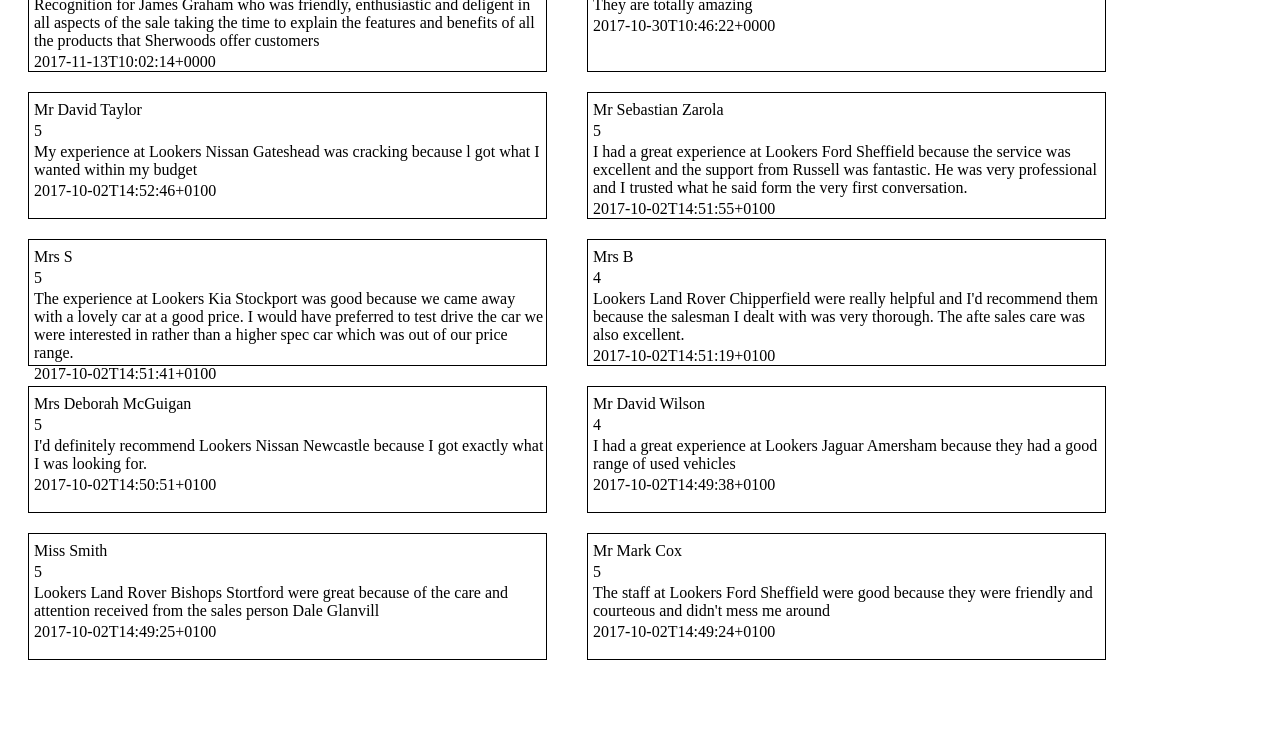
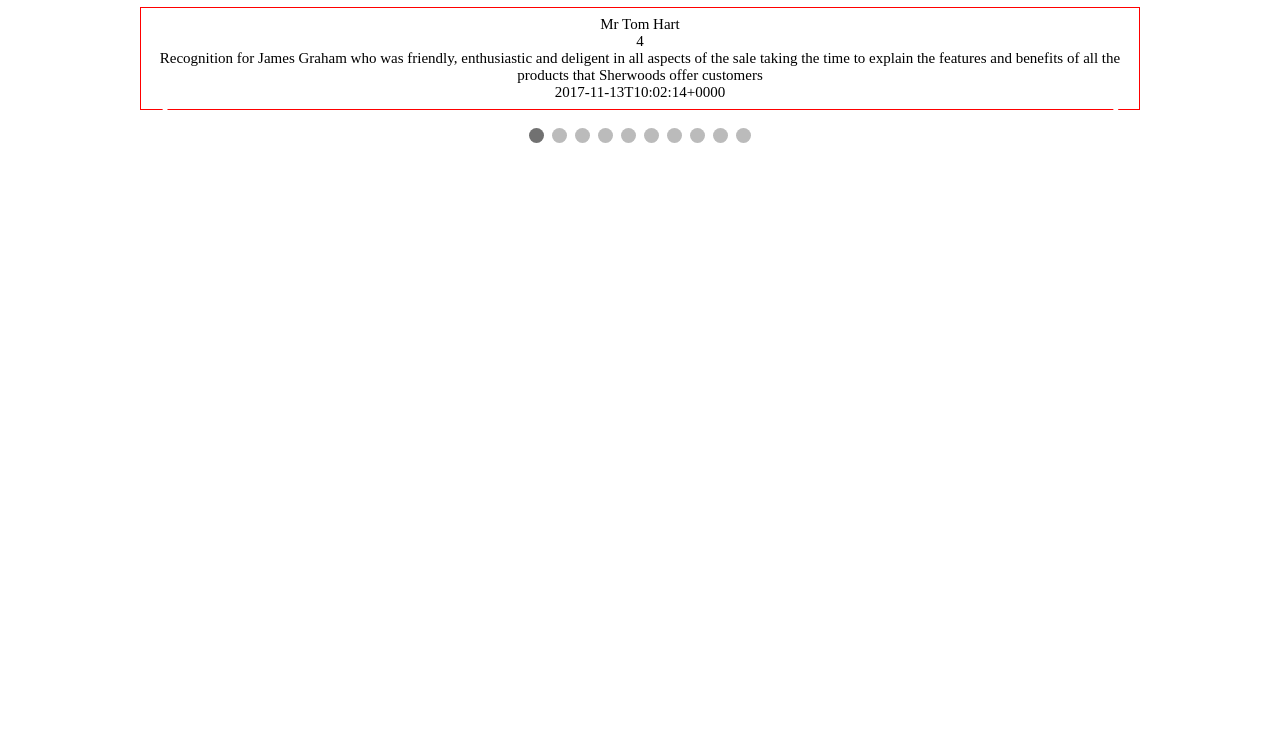
Before and after one commit to ChicagoJ/onlineTest1206, a plain HTML site: page Carousel/index.html in a window 1280 px wide. Shown: the part 73-808 px from the top of the page. Drawn offline with Linux system fonts and the light colour scheme.

Commit message:
carousel-init

```diff
--- a/Carousel/index.html
+++ b/Carousel/index.html
@@ -4,41 +4,94 @@
     <meta charset="UTF-8" />
     <meta name="viewport" content="width=device-width, initial-scale=1.0" />
     <meta http-equiv="X-UA-Compatible" content="ie=edge" />
-    <title>Customer Review</title>
-    <style>
-      html,
-      body {
-        height: 100%;
-        width: 100%;
-      }
-      .context div {
-        margin: 3px auto;
-      }
-      .context {
-        position: relative;
-        float: left;
-        margin: 10px 20px;
-        padding-top: 5px;
-        padding-left: 5px;
-        width: 40%;
-        height: 120px;
-        border: 1px solid black;
-      }
-    </style>
+    <title>Document</title>
+    <link rel="stylesheet" href="style.css">
   </head>
   <body>
-    <div class="container">
-      <div class="context"></div>
-      <div class="context"></div>
-      <div class="context"></div>
-      <div class="context"></div>
-      <div class="context"></div>
-      <div class="context"></div>
-      <div class="context"></div>
-      <div class="context"></div>
-      <div class="context"></div>
-      <div class="context"></div>
+    <h1>Customer Review</h1>
+    <!-- Slideshow container -->
+    <div class="slideshow-container">
+      <!-- Full-width images with number and caption text -->
+      <div class="mySlides fade">
+        <div class="text">
+        </div>
+      </div>
+    <div class="slideshow-container">
+      <!-- Full-width images with number and caption text -->
+      <div class="mySlides fade">
+        <div class="text">
+        </div>
+      </div>
+    <div class="slideshow-container">
+      <!-- Full-width images with number and caption text -->
+      <div class="mySlides fade">
+        <div class="text">
+        </div>
+      </div>
+    <div class="slideshow-container">
+      <!-- Full-width images with number and caption text -->
+      <div class="mySlides fade">
+        <div class="text">
+        </div>
+      </div>
+    <div class="slideshow-container">
+      <!-- Full-width images with number and caption text -->
+      <div class="mySlides fade">
+        <div class="text">
+        </div>
+      </div>
+    <div class="slideshow-container">
+      <!-- Full-width images with number and caption text -->
+      <div class="mySlides fade">
+        <div class="text">
+        </div>
+      </div>
+    <div class="slideshow-container">
+      <!-- Full-width images with number and caption text -->
+      <div class="mySlides fade">
+        <div class="text">
+        </div>
+      </div>
+    <div class="slideshow-container">
+      <!-- Full-width images with number and caption text -->
+      <div class="mySlides fade">
+        <div class="text">
+        </div>
+      </div>
+    <div class="slideshow-container">
+      <!-- Full-width images with number and caption text -->
+      <div class="mySlides fade">
+        <div class="text">
+        </div>
+      </div>
+    <div class="slideshow-container">
+      <!-- Full-width images with number and caption text -->
+      <div class="mySlides fade">
+        <div class="text">
+        </div>
+      </div>
+
+
+      <!-- Next and previous buttons -->
+      <a class="prev" onclick="plusSlides(-1)">&#10094;</a>
+      <a class="next" onclick="plusSlides(1)">&#10095;</a>
     </div>
+    <br />
+
+    <!-- The dots/circles -->
+    <div style="text-align:center">
+      <span class="dot" onclick="currentSlide(1)"></span>
+      <span class="dot" onclick="currentSlide(2)"></span>
+      <span class="dot" onclick="currentSlide(3)"></span>
+      <span class="dot" onclick="currentSlide(4)"></span>
+      <span class="dot" onclick="currentSlide(5)"></span>
+      <span class="dot" onclick="currentSlide(6)"></span>
+      <span class="dot" onclick="currentSlide(7)"></span>
+      <span class="dot" onclick="currentSlide(8)"></span>
+      <span class="dot" onclick="currentSlide(9)"></span>
+      <span class="dot" onclick="currentSlide(10)"></span>
+    </div>
+
     <script src="index.js"></script>
   </body>
 </html>
--- a/Carousel/index.js
+++ b/Carousel/index.js
@@ -138,7 +138,7 @@
         `
 
 var data = JSON.parse(res).testimonials
-var lists = document.querySelectorAll('.context')
+var lists = document.querySelectorAll('.text')
 for (var i = 0; i < lists.length; i++) {
   var review = data[i]
   var stars = Math.floor(review.satisfaction_score_out_of_5)
@@ -148,3 +148,36 @@
             <div class="review-time">${review.datetime}</div>
             `
 }
+
+var slideIndex = 1
+showSlides(slideIndex)
+
+// Next/previous controls
+function plusSlides(n) {
+  showSlides((slideIndex += n))
+}
+
+// Thumbnail image controls
+function currentSlide(n) {
+  showSlides((slideIndex = n))
+}
+
+function showSlides(n) {
+  var i
+  var slides = document.getElementsByClassName('mySlides')
+  var dots = document.getElementsByClassName('dot')
+  if (n > slides.length) {
+    slideIndex = 1
+  }
+  if (n < 1) {
+    slideIndex = slides.length
+  }
+  for (i = 0; i < slides.length; i++) {
+    slides[i].style.display = 'none'
+  }
+  for (i = 0; i < dots.length; i++) {
+    dots[i].className = dots[i].className.replace(' active', '')
+  }
+  slides[slideIndex - 1].style.display = 'block'
+  dots[slideIndex - 1].className += ' active'
+}
--- /dev/null
+++ b/Carousel/style.css
@@ -0,0 +1,108 @@
+* {
+  box-sizing: border-box;
+}
+h1 {
+  text-align: center;
+}
+/* Slideshow container */
+.slideshow-container {
+  max-width: 1000px;
+  position: relative;
+  margin: auto;
+}
+
+/* Hide the images by default */
+.mySlides {
+  display: none;
+}
+
+/* Next & previous buttons */
+.prev,
+.next {
+  cursor: pointer;
+  position: absolute;
+  top: 50%;
+  width: auto;
+  margin-top: -22px;
+  padding: 16px;
+  color: white;
+  font-weight: bold;
+  font-size: 18px;
+  transition: 0.6s ease;
+  border-radius: 0 3px 3px 0;
+  user-select: none;
+}
+
+/* Position the "next button" to the right */
+.next {
+  right: 0;
+  border-radius: 3px 0 0 3px;
+}
+
+/* On hover, add a black background color with a little bit see-through */
+.prev:hover,
+.next:hover {
+  background-color: rgba(0, 0, 0, 0.8);
+}
+
+/* Caption text */
+.text {
+  color: #000;
+  font-size: 15px;
+  padding: 8px 12px;
+  width: 100%;
+  border: 1px solid red;
+  text-align: center;
+}
+
+/* Number text (1/3 etc) */
+.numbertext {
+  color: #f2f2f2;
+  font-size: 12px;
+  padding: 8px 12px;
+  position: absolute;
+  top: 0;
+}
+
+/* The dots/bullets/indicators */
+.dot {
+  cursor: pointer;
+  height: 15px;
+  width: 15px;
+  margin: 0 2px;
+  background-color: #bbb;
+  border-radius: 50%;
+  display: inline-block;
+  transition: background-color 0.6s ease;
+}
+
+.active,
+.dot:hover {
+  background-color: #717171;
+}
+
+/* Fading animation */
+.fade {
+  -webkit-animation-name: fade;
+  -webkit-animation-duration: 1.5s;
+  animation-name: fade;
+  animation-duration: 1.5s;
+}
+
+@-webkit-keyframes fade {
+  from {
+    opacity: 0.4;
+  }
+  to {
+    opacity: 1;
+  }
+}
+
+@keyframes fade {
+  from {
+    opacity: 0.4;
+  }
+  to {
+    opacity: 1;
+  }
+}
```
Lines whose indentation alone changed are shown as unchanged.
